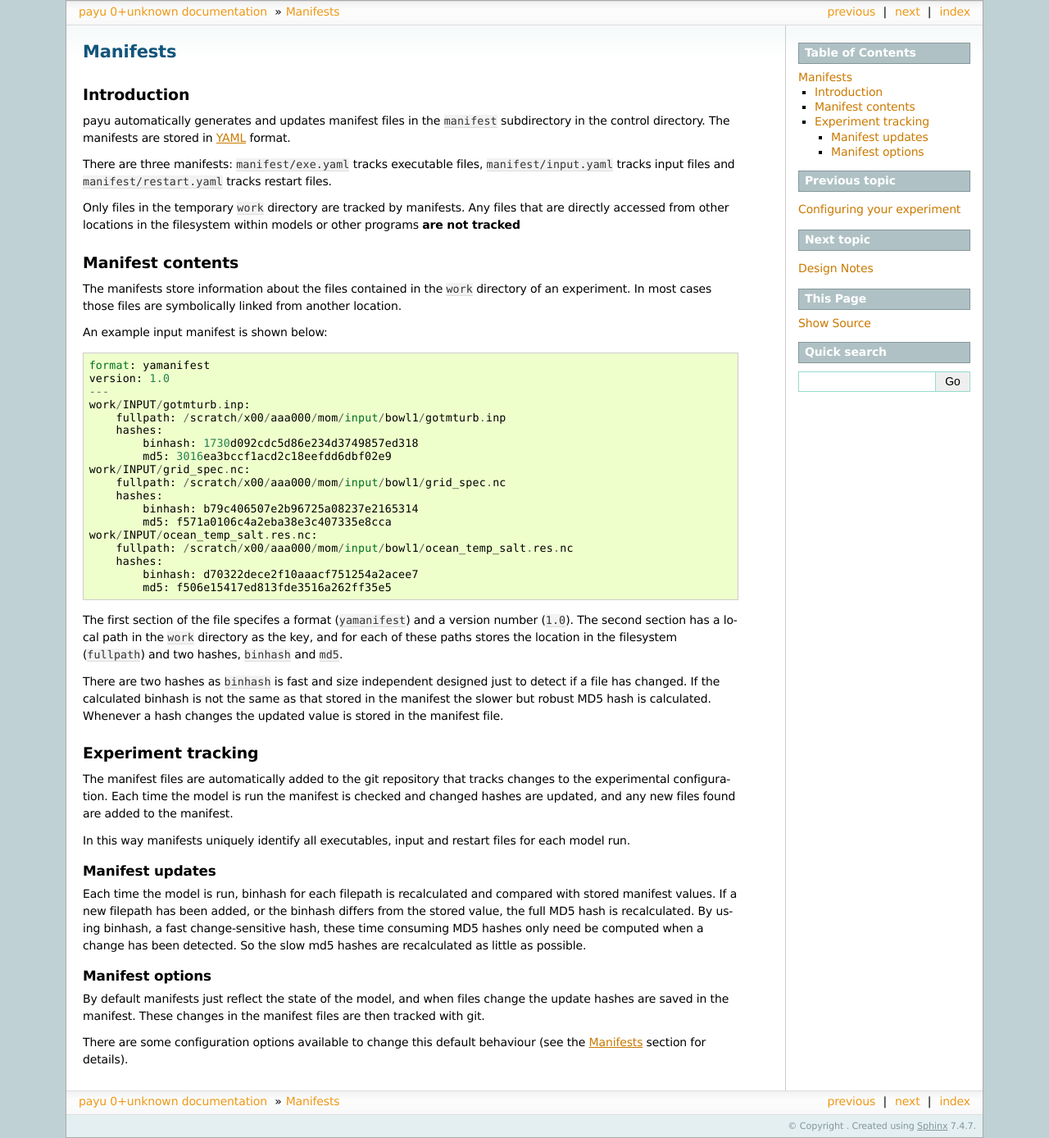
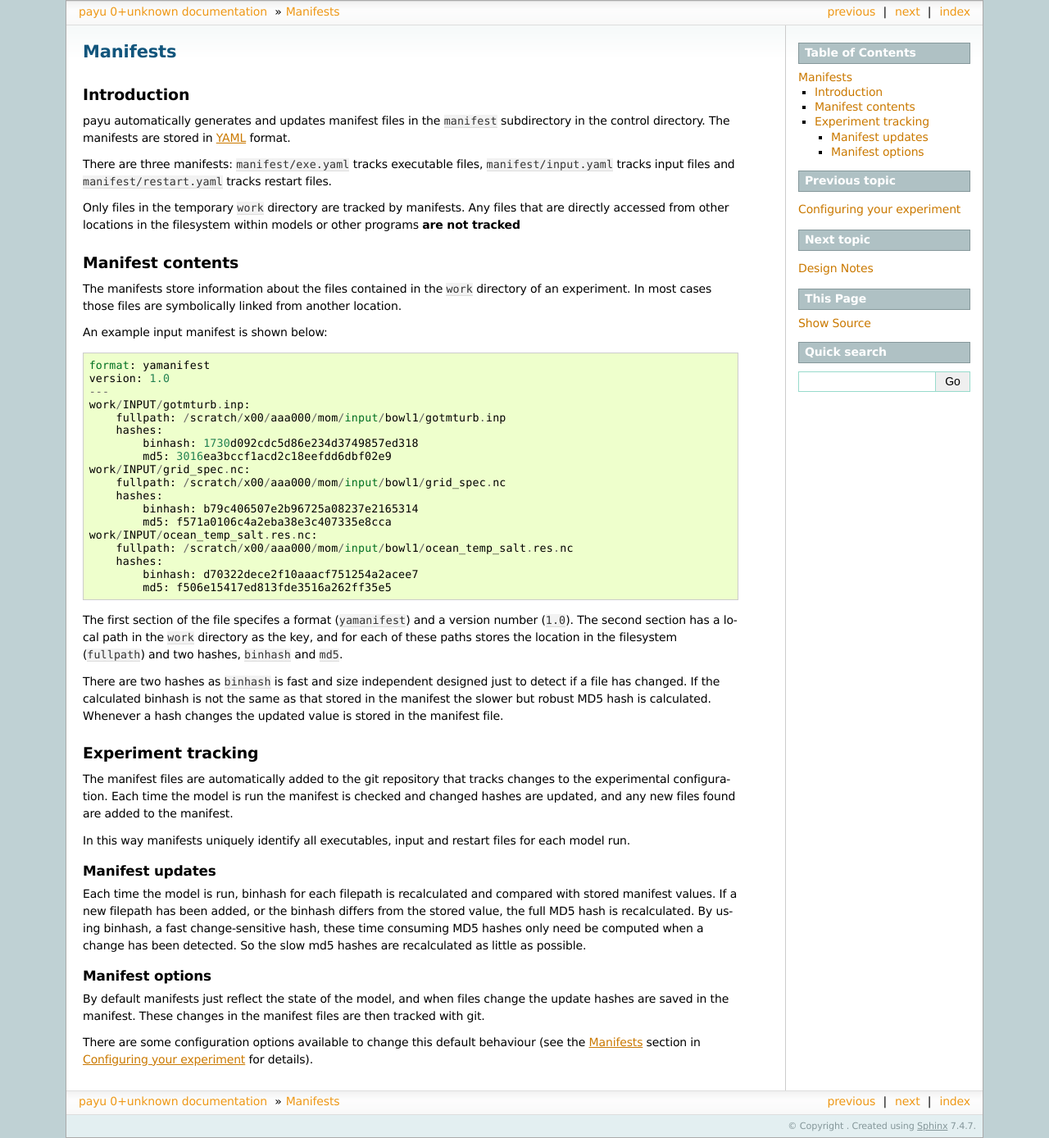
Before and after one commit to payu-org/payu, a Sphinx documentation site: the page built from docs/source/manifests.rst, in a window 1280 px wide. Shown: the whole page at 82% size. Built offline with Sphinx 7.4.7, drawn with Linux system fonts in a browser that asks for light colours.

Commit message:
Specify the later manifest is in config chapter.

```diff
--- a/docs/source/manifests.rst
+++ b/docs/source/manifests.rst
@@ -86,4 +86,4 @@ change the update hashes are saved in the manifest. These changes in the
 manifest files are then tracked with git.
 
 There are some configuration options available to change this default
-behaviour (see the :ref:`manifests-config` section for details).
+behaviour (see the :ref:`manifests-config` section in :ref:`config` for details).
```
